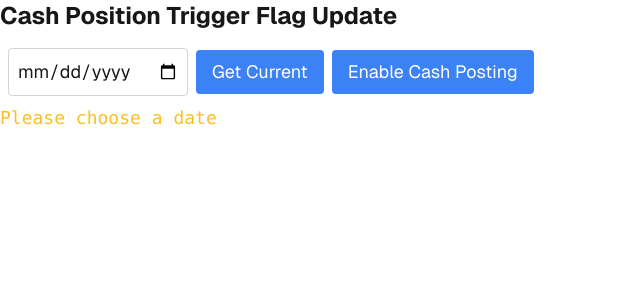
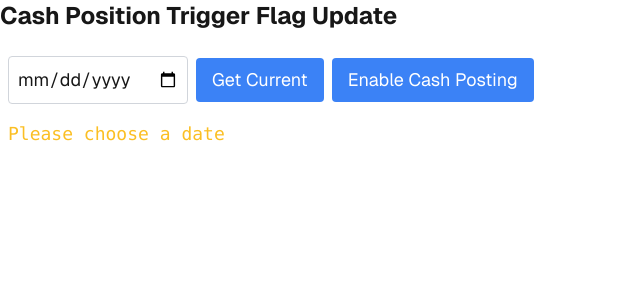
Before and after one commit to gigiyy/nextsample, a Next.js app in the folder front/: page / in a window 1280 px wide. Shown: the top 300 px of the page, without its empty margins (0-640 px from the left). Built offline with nearby package versions, Linux system fonts and the light colour scheme.

Commit message:
update layout

```diff
--- a/front/components/CashPosting.tsx
+++ b/front/components/CashPosting.tsx
@@ -8,7 +8,7 @@ interface CashPostingProps {
 
 const CashPosting: React.FC<CashPostingProps> = ({ message, cobDate, triggerFlag }) => {
   return (
-    <div>
+    <div className='p-2'>
       {message && (
         <p className="text-lg mb-2 text-amber-400 font-mono">
           {message}
--- a/front/pages/index.tsx
+++ b/front/pages/index.tsx
@@ -51,7 +51,7 @@ export default function Home({}) {
       <h1 className="text-2xl font-bold mb-4">
         Cash Position Trigger Flag Update
       </h1>
-      <div className="px-2 mb-2">
+      <div className="p-2">
         <input
           type="date"
           value={date}
```
